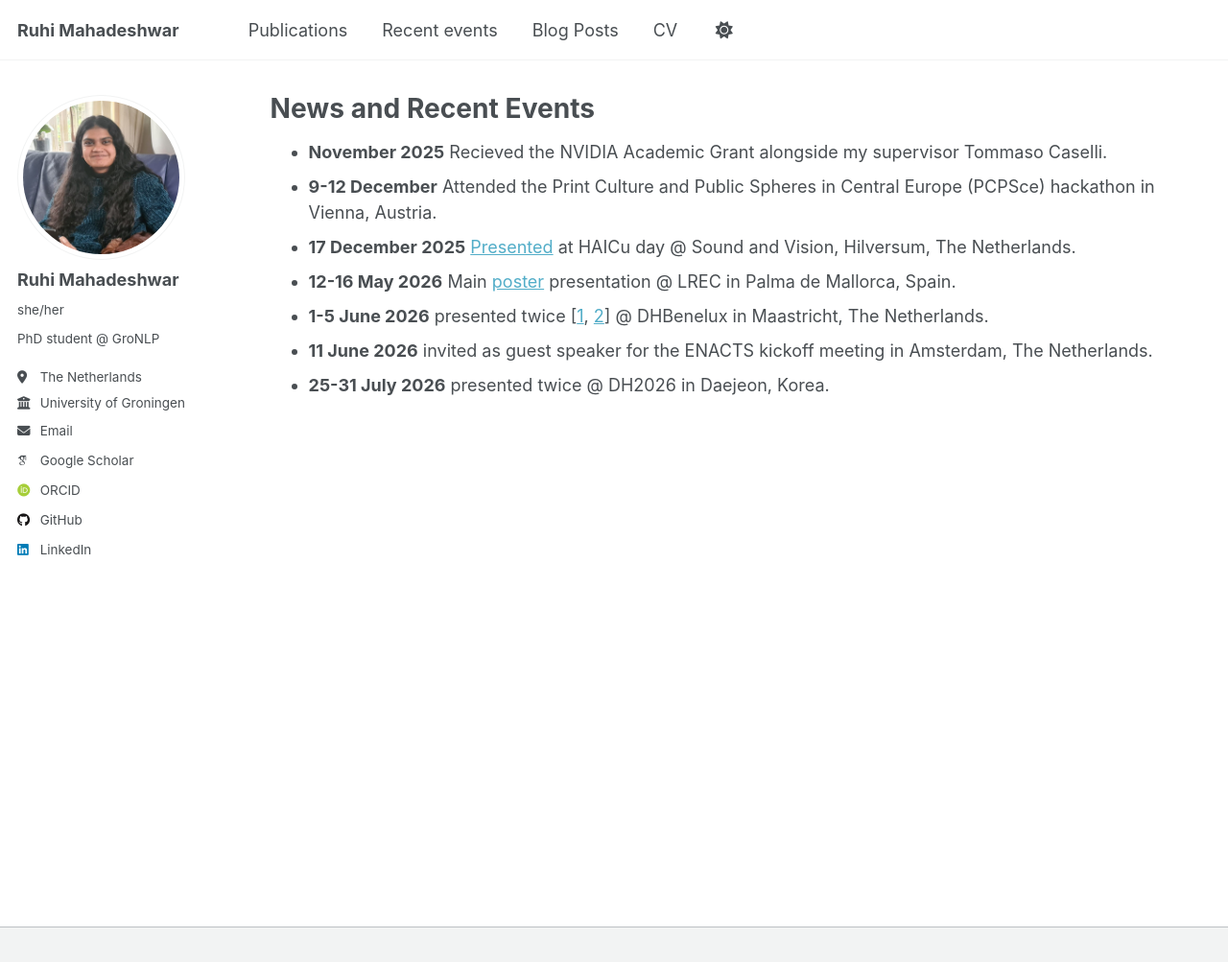
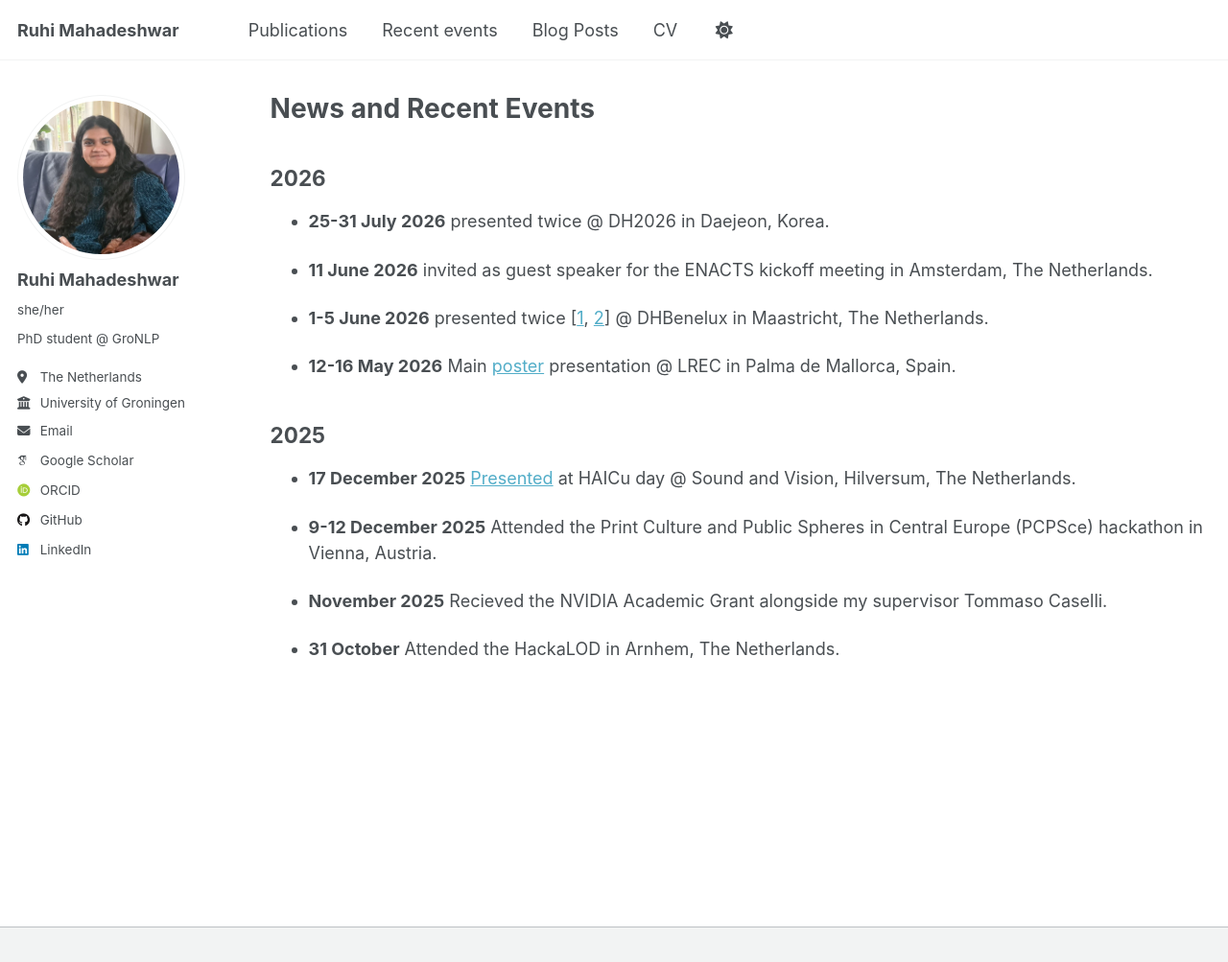
Before and after one commit to imruhi/imruhi.github.io, a Jekyll site: the page built from _pages/recent-events.md, in a window 1280 px wide and 1003 px high. Shown: the whole window at 96% size. Built offline with Jekyll 4.4.1, drawn with Linux system fonts in a browser that asks for light colours; some web fonts are replaced.

Commit message:
Update recent-events.md

```diff
--- a/_pages/recent-events.md
+++ b/_pages/recent-events.md
@@ -8,11 +8,22 @@ redirect_from:
   - /recent-events.html
 ---
 
+## 2026
+
+- **25-31 July 2026** presented twice @ DH2026 in Daejeon, Korea.
+
+- **11 June 2026** invited as guest speaker for the ENACTS kickoff meeting in Amsterdam, The Netherlands.
+
+- **1-5 June 2026** presented twice [[1](https://zenodo.org/records/19249799), [2](https://zenodo.org/records/20056601)] @ DHBenelux in Maastricht, The Netherlands.
+
+- **12-16 May 2026** Main [poster](https://github.com/imruhi/perspectiveRAG/blob/main/poster.pdf) presentation @ LREC in Palma de Mallorca, Spain.
+
+## 2025
+
+- **17 December 2025** [Presented](https://zenodo.org/records/17986714) at HAICu day @ Sound and Vision, Hilversum, The Netherlands.
+
+- **9-12 December 2025** Attended the Print Culture and Public Spheres in Central Europe (PCPSce) hackathon in Vienna, Austria.
 
 - **November 2025** Recieved the NVIDIA Academic Grant alongside my supervisor Tommaso Caselli.
-- **9-12 December** Attended the Print Culture and Public Spheres in Central Europe (PCPSce) hackathon in Vienna, Austria.
-- **17 December 2025** [Presented](https://zenodo.org/records/17986714) at HAICu day @ Sound and Vision, Hilversum, The Netherlands.
-- **12-16 May 2026** Main [poster](https://github.com/imruhi/perspectiveRAG/blob/main/poster.pdf) presentation @ LREC in Palma de Mallorca, Spain.
-- **1-5 June 2026** presented twice [[1](https://zenodo.org/records/19249799), [2](https://zenodo.org/records/20056601)] @ DHBenelux in Maastricht, The Netherlands.
-- **11 June 2026** invited as guest speaker for the ENACTS kickoff meeting in Amsterdam, The Netherlands.
-- **25-31 July 2026** presented twice @ DH2026 in Daejeon, Korea.
+
+- **31 October** Attended the HackaLOD in Arnhem, The Netherlands.
```
